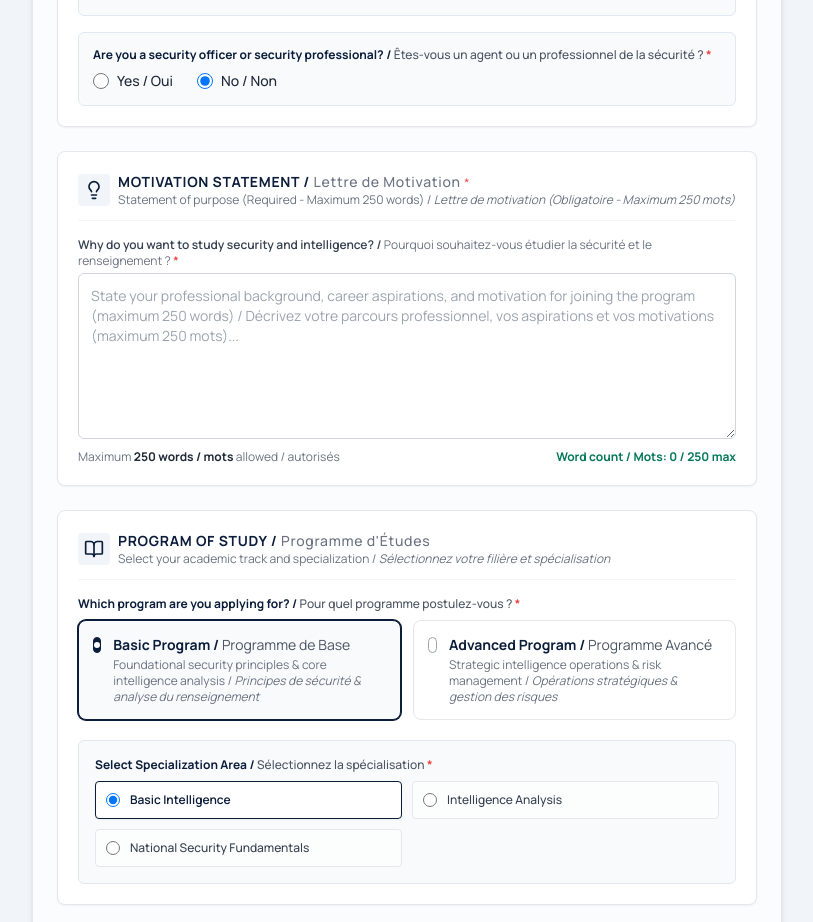
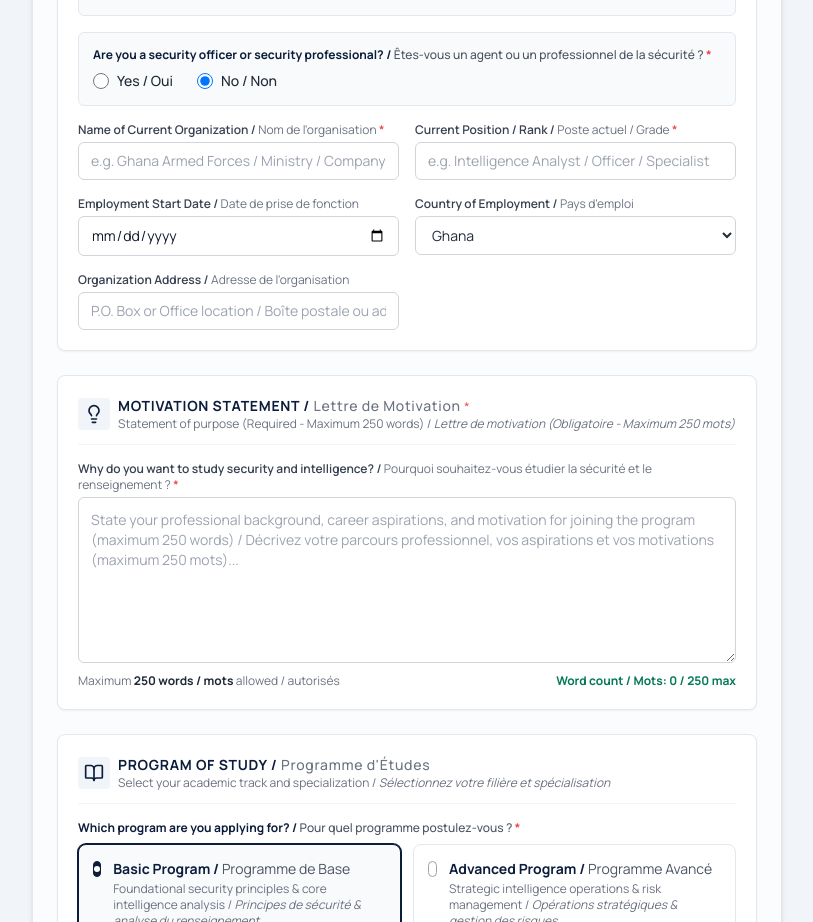
Before and after one commit to feliciopedro/uds_gem, a Next.js app: page / in a window 1280 px wide. Shown: the part 1360-2282 px from the top of the page, without its empty margins (233-1046 px from the left). Built offline with nearby package versions, Linux system fonts and the light colour scheme.

Commit message:
Update EmploymentInfo workflow to display organization details for all employed applicants

```diff
--- a/src/components/ReviewStep.tsx
+++ b/src/components/ReviewStep.tsx
@@ -198,13 +198,13 @@ export const ReviewStep: React.FC = () => {
                 </span>
               </div>
               {employmentInfo.isSecurityOfficer === 'Yes' && (
-                <>
                 <div>
                   <span className="block text-gray-500 font-medium">Organization Type</span>
                   <span className="font-semibold text-gray-800">
                     {employmentInfo.securityOrgType || 'N/A'}
                   </span>
                 </div>
+              )}
               <div>
                 <span className="block text-gray-500 font-medium">Current Organization</span>
                 <span className="font-semibold text-gray-800">
@@ -221,8 +221,6 @@ export const ReviewStep: React.FC = () => {
                   {employmentInfo.employmentDate || 'N/A'}
                 </span>
               </div>
-                </>
-              )}
             </>
           )}
         </div>
--- a/src/components/sections/EmploymentInfo.tsx
+++ b/src/components/sections/EmploymentInfo.tsx
@@ -91,10 +91,10 @@ export const EmploymentInfo: React.FC = () => {
               </div>
             </div>
 
-            {/* Conditionally Render Security Organization Details Only When isSecurity is Yes */}
+            {/* Organization Detail Fields (Visible for all employed applicants) */}
+            <div className="grid grid-cols-1 md:grid-cols-2 gap-4 mt-4">
+              {/* Security Organization Type (Shown if security officer is Yes) */}
               {isSecurity && (
-              <div className="grid grid-cols-1 md:grid-cols-2 gap-4 mt-4">
-                {/* Security Organization Type */}
                 <div>
                   <label className="block text-xs font-semibold text-gray-700 mb-1">
                     Security Organization Type / <span className="text-gray-500 font-normal">Type d'organisation</span> <span className="text-red-500">*</span>
@@ -123,6 +123,7 @@ export const EmploymentInfo: React.FC = () => {
                     <p className="text-[11px] text-red-500 mt-1 font-medium">{errors.securityOrgType}</p>
                   )}
                 </div>
+              )}
 
               {/* Name of Current Organization */}
               <div>
@@ -133,7 +134,7 @@ export const EmploymentInfo: React.FC = () => {
                   type="text"
                   value={employmentInfo.currentOrganization}
                   onChange={(e) => updateEmploymentInfo('currentOrganization', e.target.value)}
-                    placeholder="e.g. Ghana Armed Forces / Ministère"
+                  placeholder="e.g. Ghana Armed Forces / Ministry / Company"
                   className={`w-full text-sm px-3 py-2 border rounded-md focus:outline-none focus:ring-1 ${
                     errors.currentOrganization
                       ? 'border-red-500 focus:ring-red-500'
@@ -154,7 +155,7 @@ export const EmploymentInfo: React.FC = () => {
                   type="text"
                   value={employmentInfo.position}
                   onChange={(e) => updateEmploymentInfo('position', e.target.value)}
-                    placeholder="e.g. Intelligence Analyst / Analyste du renseignement"
+                  placeholder="e.g. Intelligence Analyst / Officer / Specialist"
                   className={`w-full text-sm px-3 py-2 border rounded-md focus:outline-none focus:ring-1 ${
                     errors.position
                       ? 'border-red-500 focus:ring-red-500'
@@ -212,7 +213,6 @@ export const EmploymentInfo: React.FC = () => {
                 />
               </div>
             </div>
-            )}
           </>
         )}
       </div>
--- a/src/context/FormContext.tsx
+++ b/src/context/FormContext.tsx
@@ -199,15 +199,17 @@ export const FormProvider: React.FC<{ children: React.ReactNode }> = ({ children
 
     // Conditional Employment Info validation
     const { employmentInfo } = formData;
-    if (employmentInfo.isSecurityOfficer === 'Yes') {
-      if (!employmentInfo.securityOrgType) {
-        newErrors.securityOrgType = 'Organization Type is required for security personnel';
-      }
+    const isEmployed = employmentInfo.employmentStatus === 'Yes' || employmentInfo.employmentStatus === 'Employed' || !employmentInfo.employmentStatus;
+
+    if (isEmployed) {
       if (!employmentInfo.currentOrganization.trim()) {
-        newErrors.currentOrganization = 'Organization Name is required for security personnel';
+        newErrors.currentOrganization = 'Organization Name is required';
       }
       if (!employmentInfo.position.trim()) {
-        newErrors.position = 'Position / Rank is required for security personnel';
+        newErrors.position = 'Position / Rank is required';
+      }
+      if (employmentInfo.isSecurityOfficer === 'Yes' && !employmentInfo.securityOrgType) {
+        newErrors.securityOrgType = 'Organization Type is required for security personnel';
       }
     }
 
```
Lines whose indentation alone changed are shown as unchanged.
